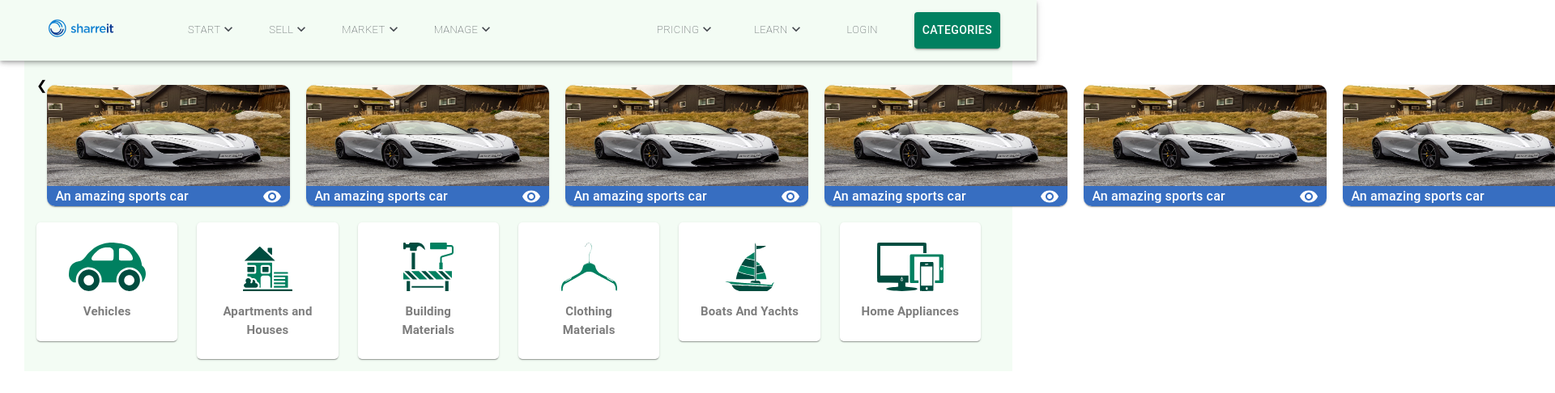
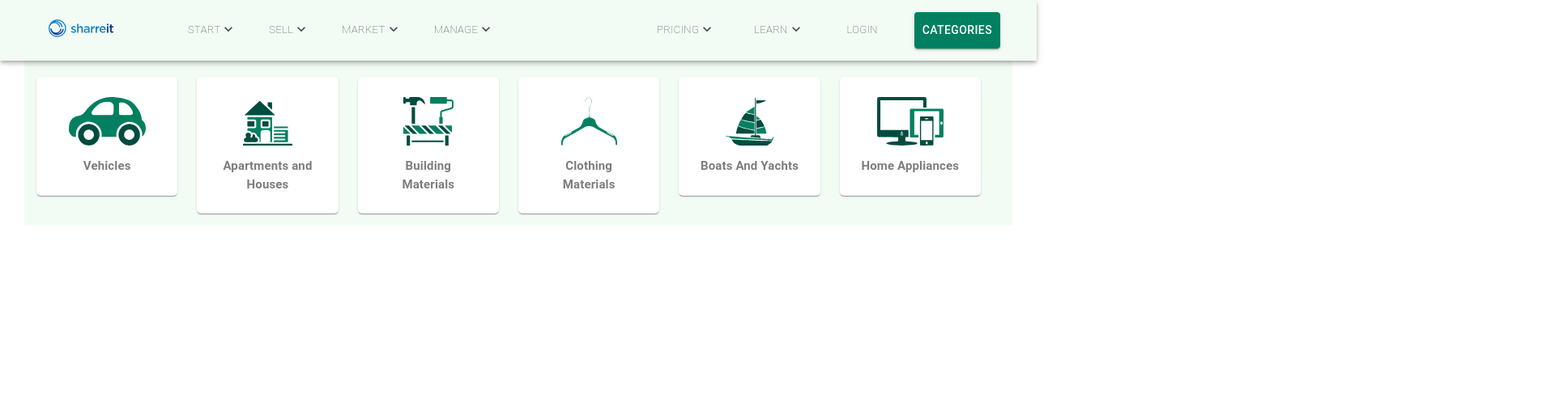
Before and after one commit to addisaba-software-solutions/Sharreit_Frontend, a React (Create React App) app: page /CategoryPage in a window 1280 px wide. Shown: the top 486 px of the page at 81% size, 1920 px wide, since content can reach past the window. Built offline with nearby package versions, Linux system fonts and the light colour scheme; what react-animation would draw is missing.

Commit message:
Tuesday Morning

```diff
--- a/src/Components/Category Page/index.jsx
+++ b/src/Components/Category Page/index.jsx
@@ -34,7 +34,7 @@ const CategoriesView = () => {
         <Header />
         {/* End of AppBar Portion ? */}
         <Box style={{ height: 80 }} />
-        <div style={classes.premiumAdHolder} id="premiumAdHolder">
+        {/* <div style={classes.premiumAdHolder} id="premiumAdHolder">
           <a onClick={scroll.bind(null, -1)}>&#10094;</a>
           {
             ads.categories.map((item, index) => (
@@ -42,7 +42,7 @@ const CategoriesView = () => {
             ))
           }
           <a onClick={scroll.bind(null, 1)}>&#10094;</a>
-        </div>
+        </div> */}
         { <Categories /> }
       </Box>
     </>
```
